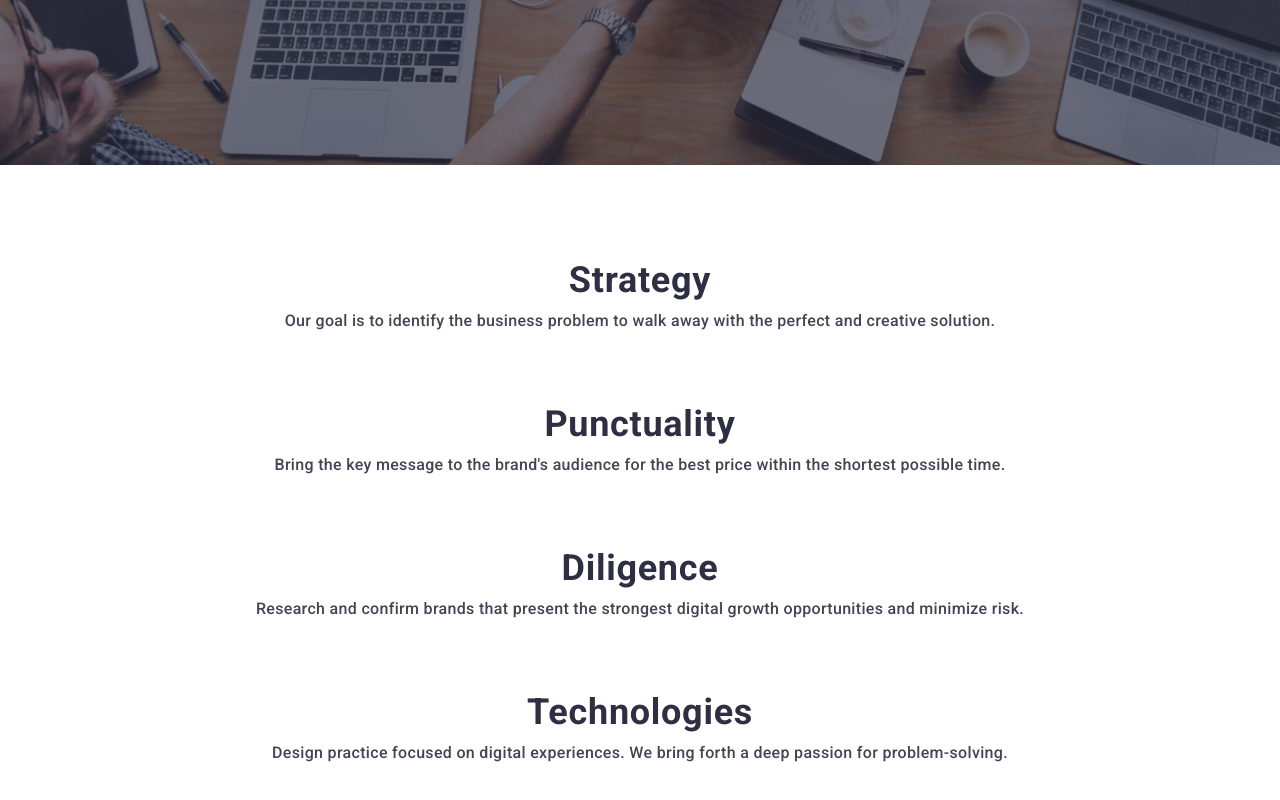
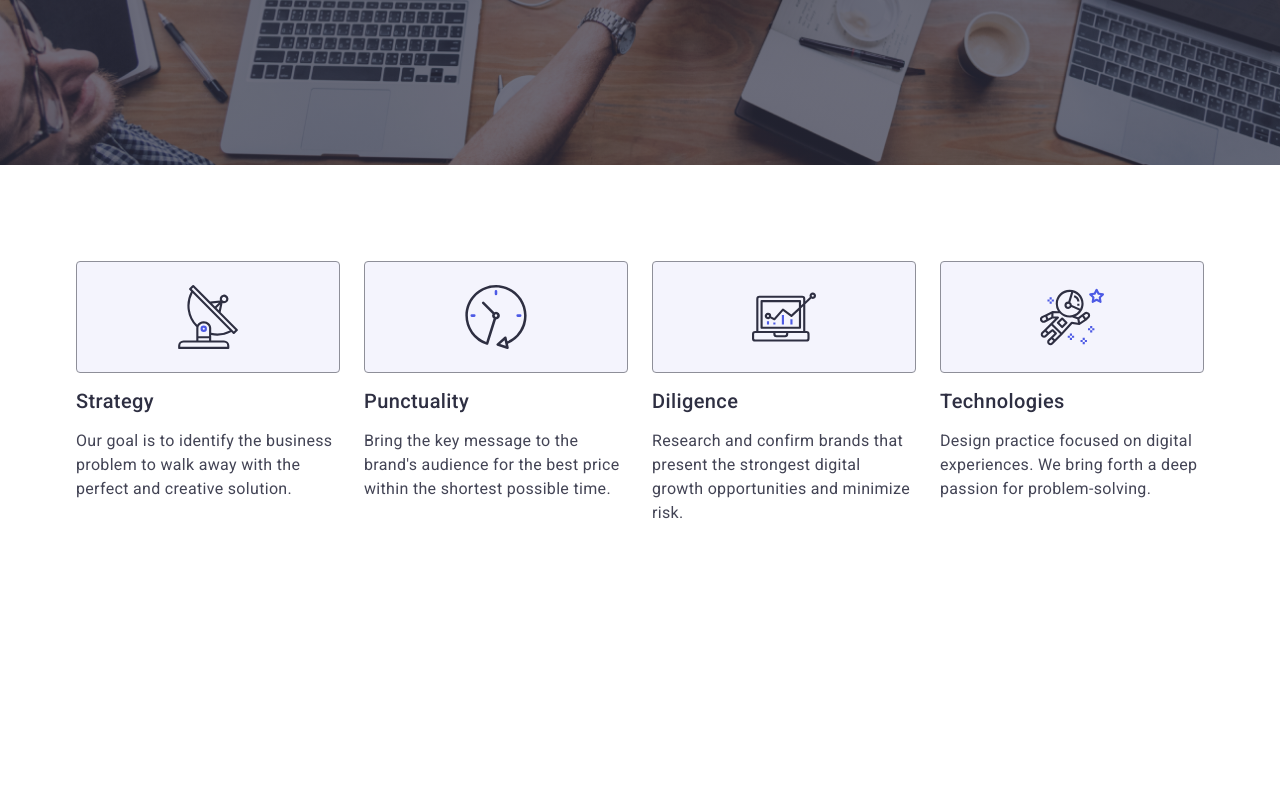
Before and after one commit to butavat/goit-markup-hw-06, a plain HTML site: page index.html in a window 1280 px wide. Shown: the part 502-1302 px from the top of the page. After the commit the page ends 1123 px from the top, so only its background shows below. Drawn offline with nearby package versions, Linux system fonts and the light colour scheme.

Commit message:
add and update features

```diff
--- a/css/layout/features.css
+++ b/css/layout/features.css
@@ -48,6 +48,77 @@
   letter-spacing: 0.02em;
 }
 
+/*===========MEDIA=================*/
+
+
+@media screen and (min-width: 768px) {
+  .features-list {
+    display: flex;
+    flex-direction: row;
+    flex-wrap: wrap;
+    column-gap: 24px;
+    row-gap: 72px;
+    align-items: flex-start;
+  }
+  .features-card {
+        flex-basis: calc((100% - 24px) / 2);
+  }
+  .features-goal {
+    text-align: left;
+  }
+  .feautres-goal-description {
+    width: 356px;
+    font-size: 16px;
+  }
+
+}
+
+@media screen and (min-width: 1158px) {
+  features {
+    margin-top: 120px;
+    margin-bottom: 120px;
+
+
+  }
+
+  .features-list {
+    max-width: 1128px;
+    display: flex;
+    justify-content: space-between;
+    flex-wrap: nowrap;
+    gap: 24px;
+}
+
+
+.features-card-icon {
+  display: flex;
+  justify-content: center;
+  align-items: center;
+  width: 264px;
+  height: 112px;
+  flex-shrink: 0;
+  border-radius: 4px;
+  border: 1px solid #8e8f99;
+  background: #f4f4fd;
+  margin-bottom: 8px;
+}
+.features-goal {
+   font-size: 20px;
+  font-weight: 500;
+  line-height: 1.2;
+  letter-spacing: 0.02em;
+  margin-bottom: 8px;
+}
+
+.feautres-goal-description {
+  width: 264px;
+  font-size: 16px;
+  font-weight: 400;
+  line-height: 1.5;
+  letter-spacing: 0.02em;
+}
+}
+
 /*.features {
   padding-top: 120px;
   padding-bottom: 120px;
```
Also changed, not shown: css/styles.css (+0 -47 lines).
